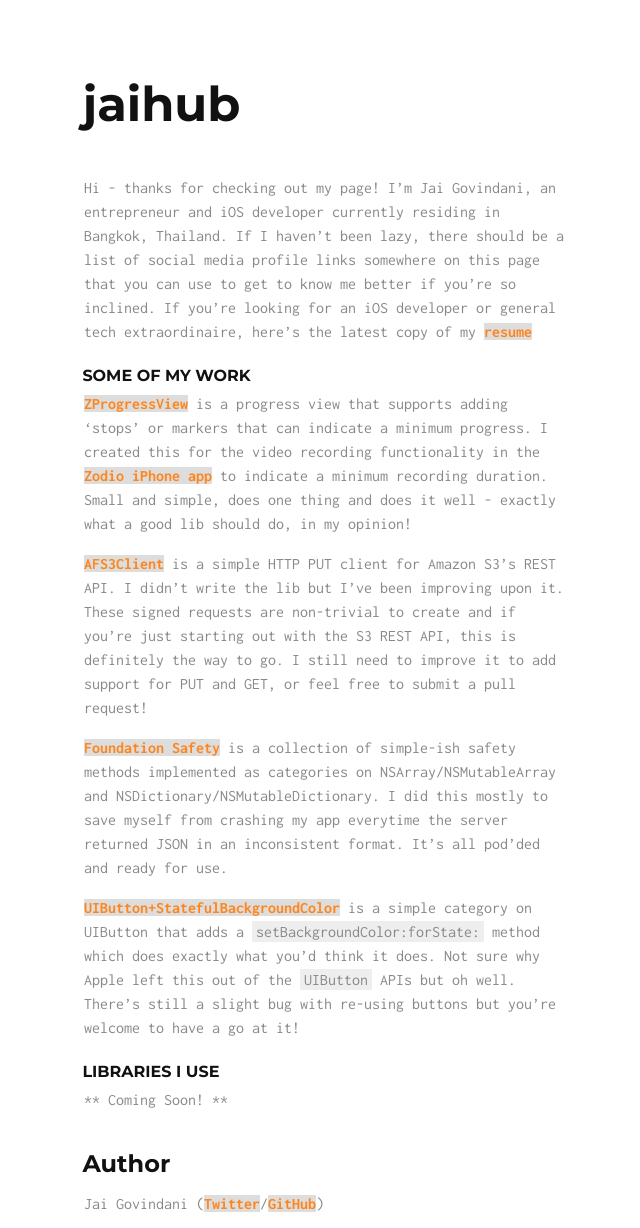
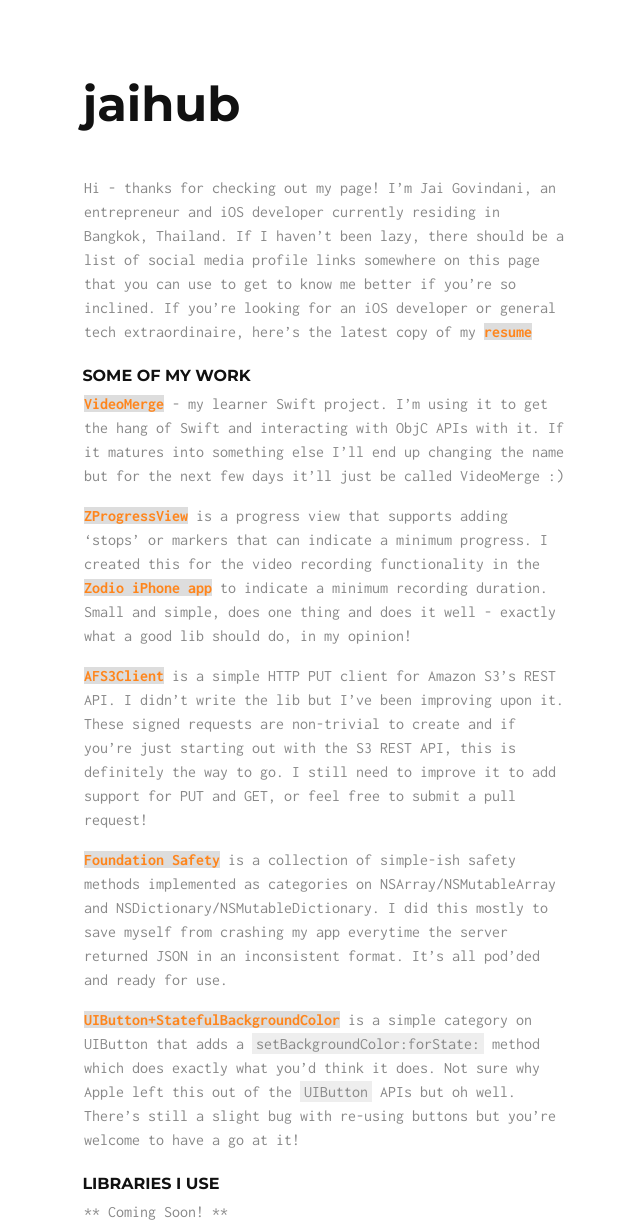
Before and after one commit to jai/jai.github.io, a Jekyll site: the page built from index.html, in a window 1280 px wide, cut to the strip 0-1228 px from the top of the page. Shown: the whole strip, without its empty margins (316-956 px from the left). Built offline with Jekyll 4.4.1, drawn with Linux system fonts in a browser that asks for light colours; Markdown is read by kramdown in place of the engine named in the settings.

Commit message:
Add post
Signed-off-by: Jai Govindani <govindani@gmail.com>

```diff
--- a/_includes/index.md
+++ b/_includes/index.md
@@ -1,6 +1,8 @@
 Hi - thanks for checking out my page! I'm Jai Govindani, an entrepreneur and iOS developer currently residing in Bangkok, Thailand. If I haven't been lazy, there should be a list of social media profile links somewhere on this page that you can use to get to know me better if you're so inclined. If you're looking for an iOS developer or general tech extraordinaire, here's the latest copy of my [resume](http://jai.github.io/resume.pdf)
 
 ### Some of my work
+
+[VideoMerge](https://github.com/jai/VideoMerge) - my learner Swift project. I'm using it to get the hang of Swift and interacting with ObjC APIs with it. If it matures into something else I'll end up changing the name but for the next few days it'll just be called VideoMerge :)
 
 [ZProgressView](https://github.com/zodio/ZProgressView) is a progress view that supports adding 'stops' or markers that can indicate a minimum progress. I created this for the video recording functionality in the [Zodio iPhone app](http://i.zodio.com) to indicate a minimum recording duration. Small and simple, does one thing and does it well - exactly what a good lib should do, in my opinion!
 
```
